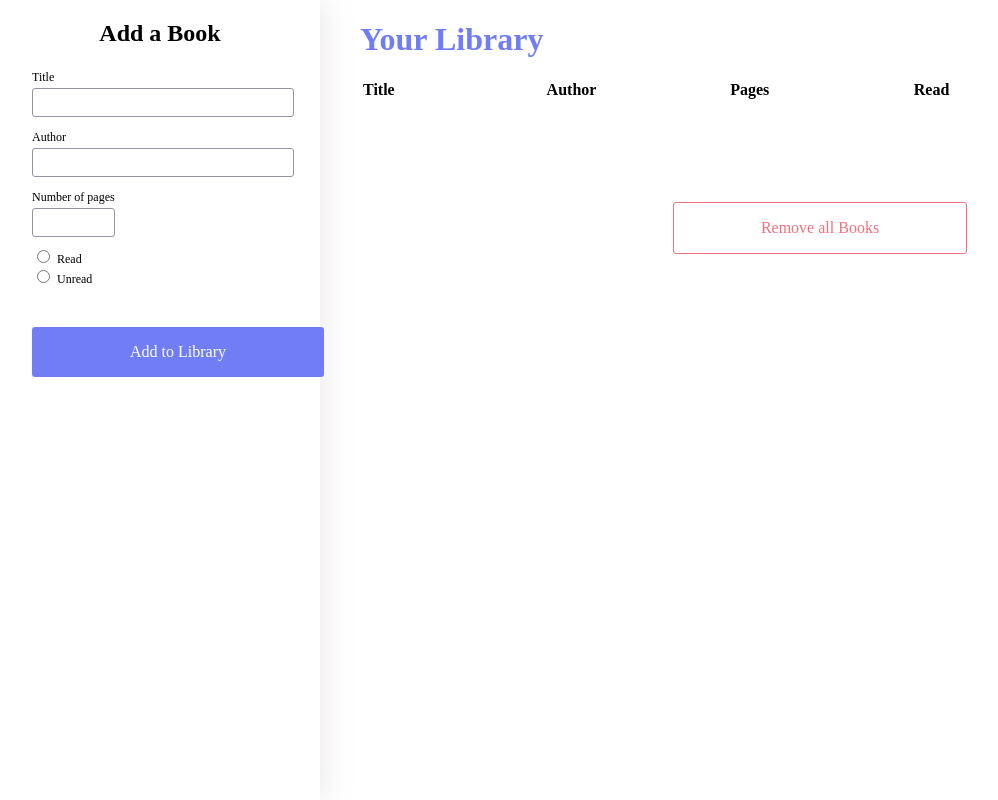
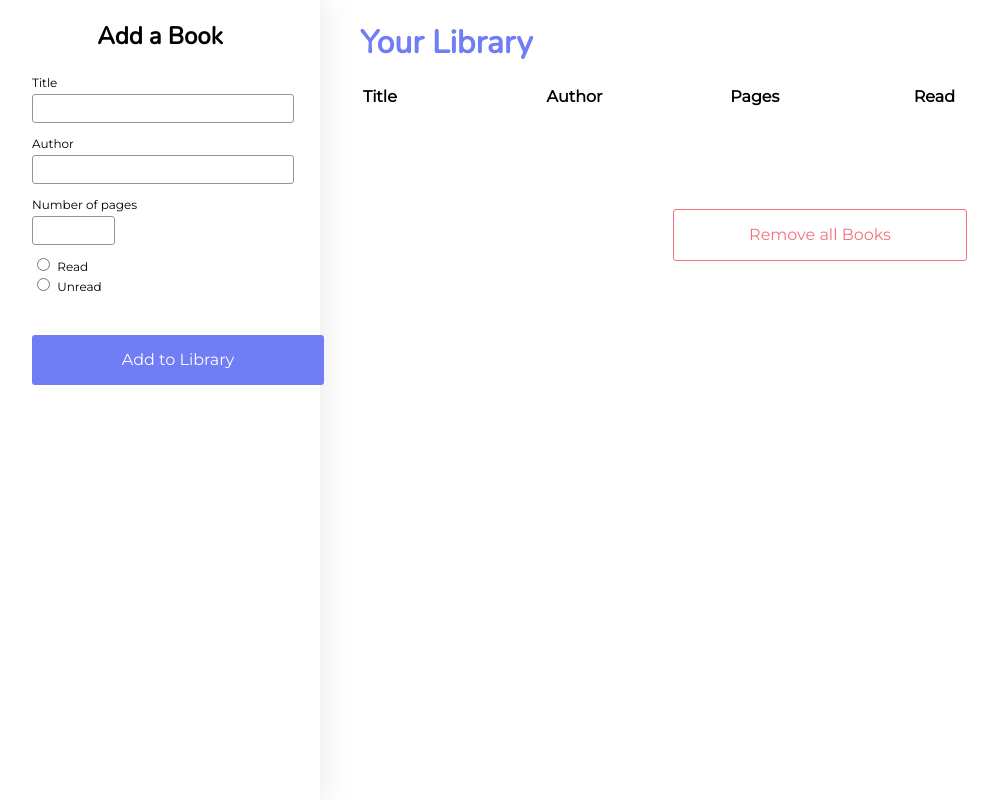
Before and after one commit to alinaalbrecht/library-app, a plain HTML site: page index.html in a window 1280 px wide. Shown: the whole page, without its empty margins (0-998 px from the left). Drawn offline with nearby package versions, Linux system fonts and the light colour scheme.

Commit message:
fix fonts

```diff
--- a/index.html
+++ b/index.html
@@ -1,8 +1,11 @@
 <!DOCTYPE html>
 <html>
     <head>
-    <link rel="stylesheet" type="text/css" href="style.css">
-        <title>Book Constructor</title>
+        <link rel="stylesheet" type="text/css" href="style.css">
+        <link rel="preconnect" href="https://fonts.gstatic.com">
+        <link rel="preconnect" href="https://fonts.gstatic.com">
+        <link href="https://fonts.googleapis.com/css2?family=Montserrat&family=Nunito&display=swap" rel="stylesheet">
+        <title>Library App</title>
         <meta charset="UTF-8"/>
     </head>
     <body>
--- a/style.css
+++ b/style.css
@@ -3,13 +3,13 @@ body {
     grid-template-columns: 1fr 3fr;
     height: 100vh;
     overflow-y: hidden;
-    font-family: "Montserrat";
+    font-family: "Montserrat", sans-serif;
     margin: 0;
     font-size: 16px;
 }
 
 h1, h2, h3, h4 {
-    font-family: "Nunito";
+    font-family: "Nunito", sans-serif;
 }
 
 .sidebar {
```
